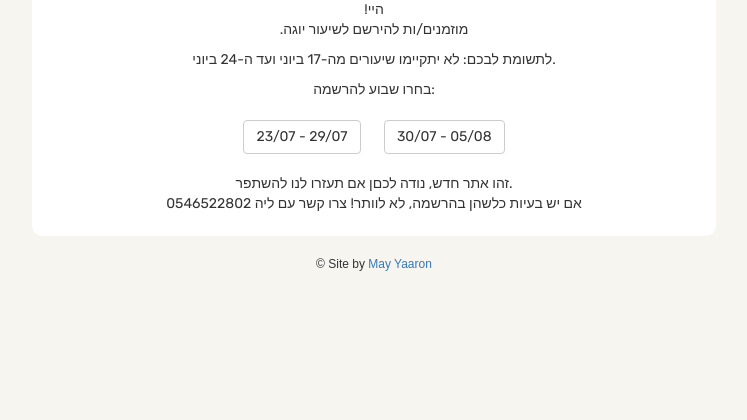
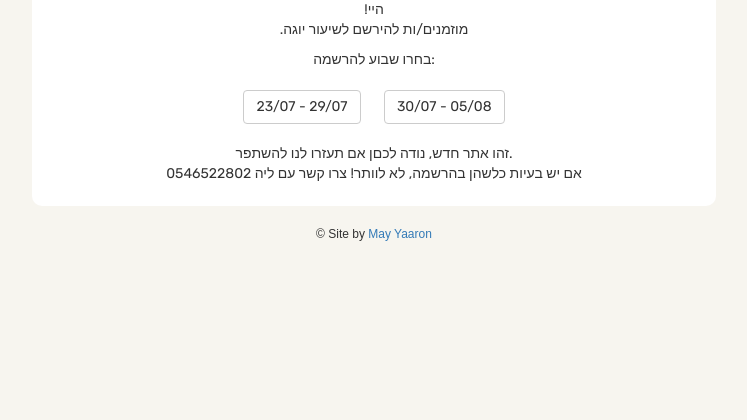
Before and after one commit to maykmayx/YogaRegApp, a Django app: page / in a window 1280 px wide. Shown: the part 321-741 px from the top of the page, without its empty margins (266-1013 px from the left). Run offline with Django 3.2, Linux system fonts and the light colour scheme; some libraries are stand-ins or nearby versions.

```diff
--- a/app/templates/index.html
+++ b/app/templates/index.html
@@ -28,7 +28,6 @@
 
                             מוזמנים/ות להירשם לשיעור יוגה.
                             </p>
-                        <p>לתשומת לבכם: לא יתקיימו שיעורים מה-17 ביוני ועד ה-24 ביוני.</p>
                             <p>בחרו שבוע להרשמה:</p>
                         </div>
                     </div>
--- a/app/views.py
+++ b/app/views.py
@@ -28,6 +28,7 @@ def index(request):
 # assumption: received in format 'dd/mm - dd/mm'
 def get_url_rpr(week):
     return str(week).replace(' ', '')
+
 
 #
 def get_weeks():
```
